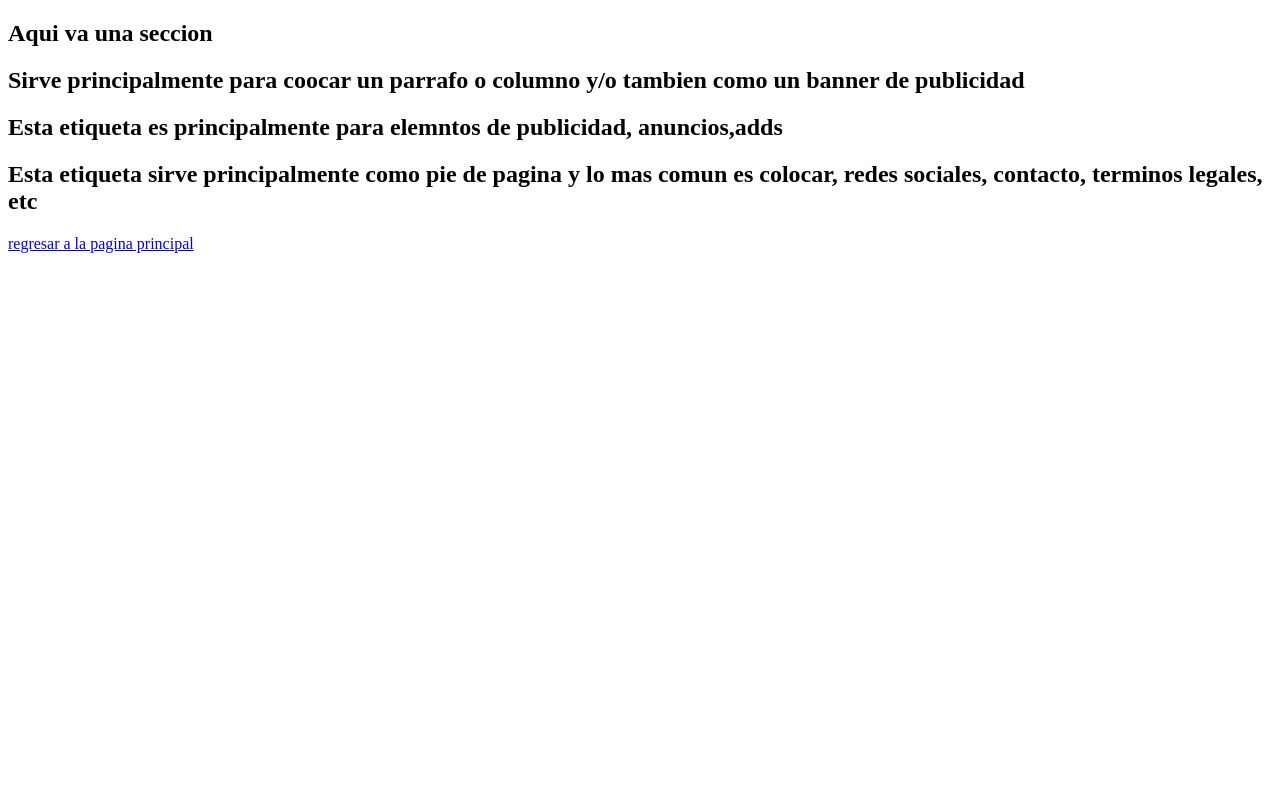
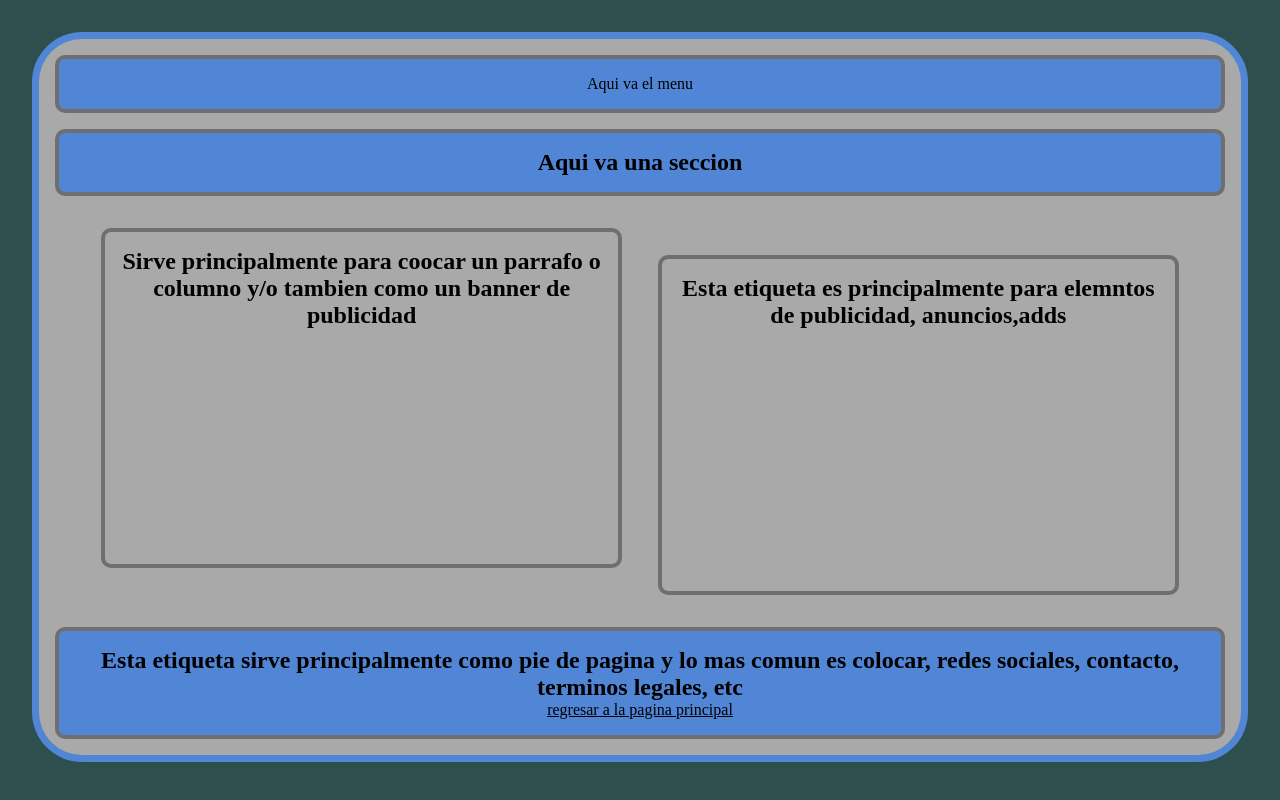
Before and after one commit to DanielHernandezMalagon/4IV8_Hernandez_Malagon_Daniel, a plain HTML site: page 01PrimeraPractica/inicio.html in a window 1280 px wide. Drawn offline with Linux system fonts and the light colour scheme.

Commit message:
css de la p aginba de inicio

```diff
--- /dev/null
+++ b/01PrimeraPractica/css/style.css
@@ -0,0 +1,37 @@
+*{
+    padding: 0;
+    margin: 0;
+    color: rgb(0, 0, 0);
+    text-align: center;
+}
+
+html, body{
+
+    background-color: darkslategray;
+}
+
+.container-main{
+
+    border: 7px solid rgba(0, 102, 255, 0.521);
+    border-radius: 50px;
+    margin: 2rem;
+    background-color: darkgrey;
+}
+nav, section, footer, aside, article{
+
+    border: 4px solid rgb(111, 111, 111);
+    margin: 1rem;
+    border-radius: 10px;
+    padding: 1rem;
+}
+
+article, aside{
+
+    width: 40%;
+    display: inline-block;
+    height: 300px;
+}
+nav, footer,section{
+
+    background-color: rgba(0, 102, 255, 0.521);
+}
--- a/01PrimeraPractica/inicio.html
+++ b/01PrimeraPractica/inicio.html
@@ -3,21 +3,19 @@
 <head>
     <meta charset="UTF-8">
     <meta name="viewport" content="width=device-width, initial-scale=1.0">
-    <title>Pagina personal de Hernandez Malagon Daniel
-    </title>
-</head>
+    <title>Pagina personal de Hernandez Malagon Daniel</title>
+    <link rel="stylesheet" href="./css/style.css">
 <body>
     <div class="container-main">
 
       <div class="container-nav">
-
         <header>
 
-            <nav></nav>
+            <nav>Aqui va el menu</nav>
 
         </header>
       </div>
-    </div>
+
     <div class="container-body">
         <section>
             <h2>Aqui va una seccion</h2>
@@ -29,10 +27,12 @@
             <h2>Esta etiqueta es principalmente para elemntos de publicidad, anuncios,adds</h2>
         </aside>
     </div>
-    <div class="container-footer"></div>
+    <div class="container-footer">
         <footer>
             <h2>Esta etiqueta sirve principalmente como pie de pagina y lo mas comun es colocar, redes sociales, contacto, terminos legales, etc</h2>
             <a href="../index.html">regresar a la pagina principal</a>
         </footer>
+        </div>
+        </div>
 </body>
 </html>
```
